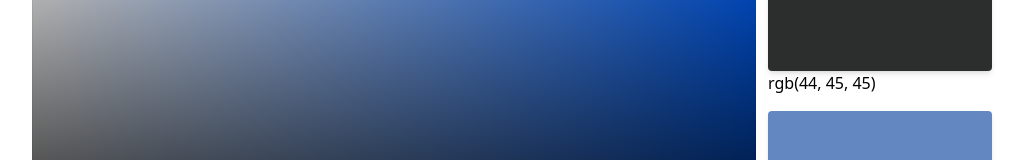
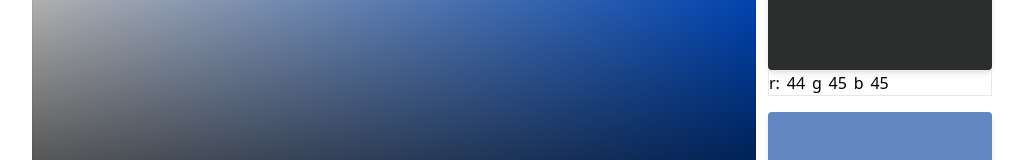
Before and after one commit to shareef99/colors, a Next.js app: page / in a window 1280 px wide. Shown: the part 256-416 px from the top of the page, without its empty margins (128-1151 px from the left). Built offline with nearby package versions, Linux system fonts and the light colour scheme.

Commit message:
✨ add input fields

```diff
--- a/components/Main.tsx
+++ b/components/Main.tsx
@@ -1,4 +1,4 @@
-import { useEffect, useState } from "react";
+import { ChangeEvent, useEffect, useState } from "react";
 import { RgbColor, RgbStringColorPicker } from "react-colorful";
 import { MdFlipCameraAndroid } from "react-icons/md";
 import { rgbToHsl, rgbToHex, rgbToCmyk } from "../helper/colorConverter";
@@ -24,11 +24,6 @@ const Main = (props: Props) => {
   const [whichTypeOfColorsToDisplay, setWhichTypeOfColorToDisplay] = useState<
     Array<ColorType>
   >(["rgb"]);
-
-  const changeColor = () => {
-    if (currentColor === "bgColor") return setCurrentColor("textColor");
-    setCurrentColor("bgColor");
-  };
 
   const convertColorToRgbObject = (color: string): RgbColor => {
     const rgb = color.match(/\d+/g);
@@ -108,6 +103,30 @@ const Main = (props: Props) => {
         whichTypeOfColorsToDisplay.filter((type) => type !== colorType)
       );
     setWhichTypeOfColorToDisplay((prev) => [...prev, colorType]);
+  };
+
+  const handleRgbColorChange = (
+    e: ChangeEvent<HTMLInputElement>,
+    x: string
+  ) => {
+    e.preventDefault();
+    if (isNaN(Number(e.target.value))) return;
+    if (Number(e.target.value) < 0 || Number(e.target.value) > 255) return;
+    let r: number, g: number, b: number;
+    if (x === "r") {
+      r = Number(e.target.value);
+      g = convertColorToRgbObject(textColor).g;
+      b = convertColorToRgbObject(textColor).b;
+    } else if (x === "g") {
+      r = convertColorToRgbObject(textColor).r;
+      g = Number(e.target.value);
+      b = convertColorToRgbObject(textColor).b;
+    } else if (x === "b") {
+      r = convertColorToRgbObject(textColor).r;
+      g = convertColorToRgbObject(textColor).g;
+      b = Number(e.target.value);
+    }
+    return setTextColor(`rgb(${r}, ${g}, ${b})`);
   };
 
   useEffect(() => {
@@ -226,13 +245,43 @@ const Main = (props: Props) => {
             <div className="flex flex-col">
               {whichTypeOfColorsToDisplay.map((colorType) => (
                 <span key={colorType}>
-                  {colorType === "rgb"
-                    ? colorConverter(textColor, "rgb")
-                    : colorType === "hsl"
-                    ? colorConverter(textColor, "hsl")
-                    : colorType === "hex"
-                    ? colorConverter(textColor, "hex")
-                    : colorConverter(textColor, "cmyk")}
+                  {colorType === "rgb" ? (
+                    <div className="border flex">
+                      <div>
+                        <span>r:</span>
+                        <input
+                          type="text"
+                          className="w-8 text-center p-0 m-0 border-0 bg-transparent"
+                          value={convertColorToRgbObject(textColor).r}
+                          onChange={(e) => handleRgbColorChange(e, "r")}
+                        />
+                      </div>
+                      <div>
+                        <span>g</span>
+                        <input
+                          type="text"
+                          value={convertColorToRgbObject(textColor).g}
+                          className="w-8 text-center p-0 m-0 border-0 bg-transparent"
+                          onChange={(e) => handleRgbColorChange(e, "g")}
+                        />
+                      </div>
+                      <div>
+                        <span>b</span>
+                        <input
+                          type="text"
+                          value={convertColorToRgbObject(textColor).b}
+                          className="w-8 text-center p-0 m-0 border-0 bg-transparent"
+                          onChange={(e) => handleRgbColorChange(e, "b")}
+                        />
+                      </div>
+                    </div>
+                  ) : colorType === "hsl" ? (
+                    colorConverter(textColor, "hsl")
+                  ) : colorType === "hex" ? (
+                    colorConverter(textColor, "hex")
+                  ) : (
+                    colorConverter(textColor, "cmyk")
+                  )}
                 </span>
               ))}
             </div>
--- a/package.json
+++ b/package.json
@@ -8,6 +8,7 @@
     "lint": "next lint"
   },
   "dependencies": {
+    "@tailwindcss/forms": "^0.4.0",
     "@types/react": "^17.0.38",
     "next": "12.0.8",
     "react": "17.0.2",
--- a/tailwind.config.js
+++ b/tailwind.config.js
@@ -17,5 +17,5 @@ module.exports = {
       },
     },
   },
-  plugins: [],
+  // plugins: [require("@tailwindcss/forms")],
 };
```
Also changed, not shown: 1 other file (tests, documents, lock files or other folders).
